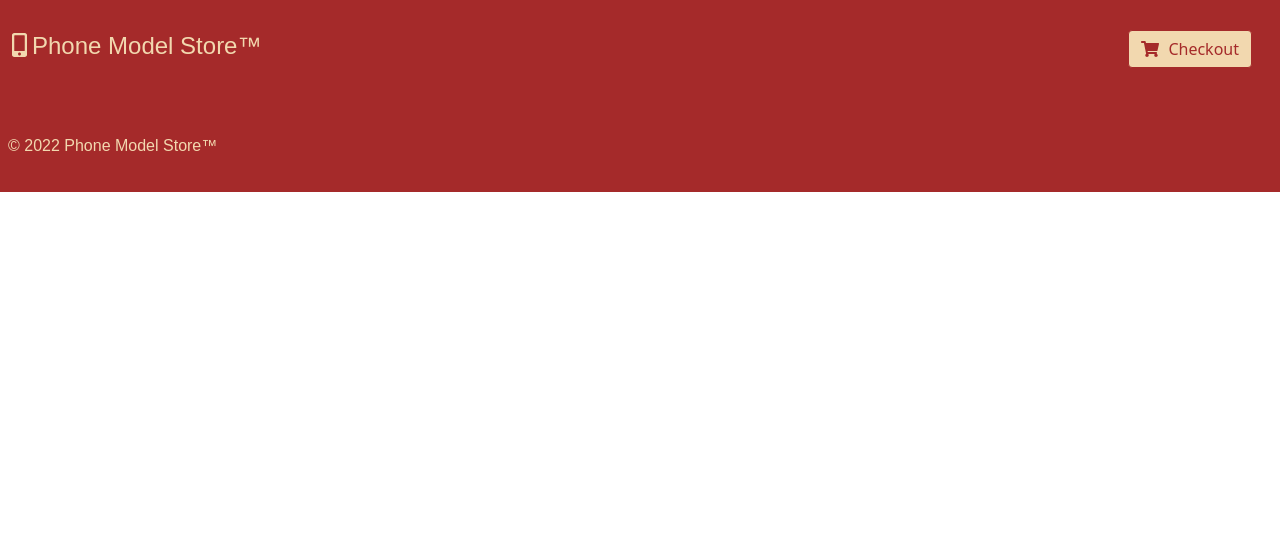
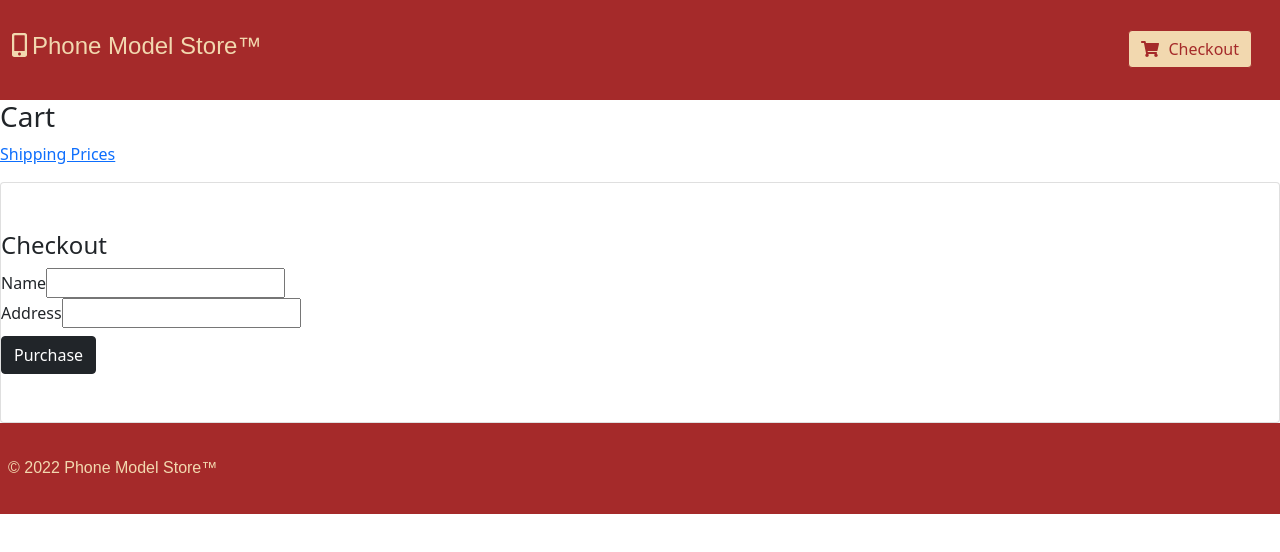
Before and after one commit to s2100637/angular-tutorial-mystore, an Angular app: page /cart in a window 1280 px wide. Before the commit this address led to /. Shown: the top 552 px of the page. Built offline with nearby package versions, Linux system fonts and the light colour scheme.

Commit message:
add cart and product-details components

```diff
--- /dev/null
+++ b/src/app/cart/cart.component.html
@@ -0,0 +1,35 @@
+<h3>Cart</h3>
+
+<p>
+  <a routerLink="/shipping">Shipping Prices</a>
+</p>
+
+<div class="cart-item bg-light p-3" *ngFor="let item of items">
+  <h6>My Order</h6>
+  <span>{{ item.name }}</span>
+  <span class="ml-5"><strong>{{ item.price | currency }}</strong></span>
+</div>
+
+ <div class="card pb-5 pl-2">
+    <form class="mt-5" [formGroup]="checkoutForm"
+    (ngSubmit)="onSubmit(checkoutForm.value)">
+<div>
+      <h4>Checkout</h4>
+    <label class="ml-3">Name</label>
+    <input class="ml-4" type="text" formControlName="name">
+  </div>
+
+  <div>
+    <label class="ml-3">Address</label>
+    <input class="ml-2" type="text" formControlName="address">
+  </div>
+
+  <button class="btn btn-dark ml-3 mt-2" type="submit">Purchase</button>
+
+  </form>
+
+  <!-- <div class="pt-2 ml-3">
+     <app-backbtn></app-backbtn>
+  </div> -->
+
+ </div>
--- /dev/null
+++ b/src/app/cart/cart.component.ts
@@ -0,0 +1,36 @@
+import { Component, OnInit } from '@angular/core';
+import { FormBuilder } from '@angular/forms';
+import { CartService } from '../cart.service';
+
+@Component({
+  selector: 'app-cart',
+  templateUrl: './cart.component.html',
+  styleUrls: ['./cart.component.css']
+})
+export class CartComponent implements OnInit {
+
+ items;
+ checkoutForm;
+
+  constructor(private cartService: CartService, private formBuilder: FormBuilder) {
+    this.items = this.cartService.getItems();
+
+    this.checkoutForm = this.formBuilder.group({
+      name: '',
+      address: ''
+    });
+   }
+
+onSubmit(customerData: any) {
+  // process checkout data here
+  console.warn('Your order has been submitted', customerData);
+
+  this.items = this.cartService.clearCart();
+  this.checkoutForm.reset();
+}
+
+
+  ngOnInit() {
+  }
+
+}
--- /dev/null
+++ b/src/app/product-details/product-details.component.html
@@ -0,0 +1,19 @@
+<h4>Product Details</h4>
+
+<div class="card p-3 mb-5" *ngIf="product">
+  <img [src]="product.imgUrl" class="img-fluid p-5"/>
+  <h3>{{ product.name }}</h3>
+  <h4>{{ product.price | currency }}</h4>
+  <p>{{ product.description }}</p>
+
+  <button
+  (click)="addToCart(product)"
+  class="btn btn-dark"> Add to Cart
+  </button>
+
+  <!-- <div class="pt-2">
+    <app-backbtn></app-backbtn>
+  </div> -->
+
+
+</div>
--- /dev/null
+++ b/src/app/product-details/product-details.component.ts
@@ -0,0 +1,32 @@
+import { Component, OnInit } from '@angular/core';
+import { ActivatedRoute } from '@angular/router';
+
+import { products } from '../products';
+import { CartService } from '../cart.service';
+
+@Component({
+  selector: 'app-product-details',
+  templateUrl: './product-details.component.html',
+  styleUrls: ['./product-details.component.css'],
+})
+export class ProductDetailsComponent implements OnInit {
+  products = products;
+  product: any;
+
+  constructor(
+    private route: ActivatedRoute,
+    private cartService: CartService
+  ) {}
+
+  ngOnInit() {
+    console.log(this.products);
+    this.route.paramMap.subscribe((params: any) => {
+      this.product = products[+params.get('productId')];
+    });
+  }
+
+  addToCart(product: any) {
+    window.alert('Your product has been added to the cart!');
+    this.cartService.addToCart(product);
+  }
+}
```
Also changed, not shown: src/app/app.module.ts (+11 -2 lines), src/app/cart/cart.component.css (added), src/app/product-details/product-details.component.css (added), 2 other files (tests, documents, lock files or other folders).
